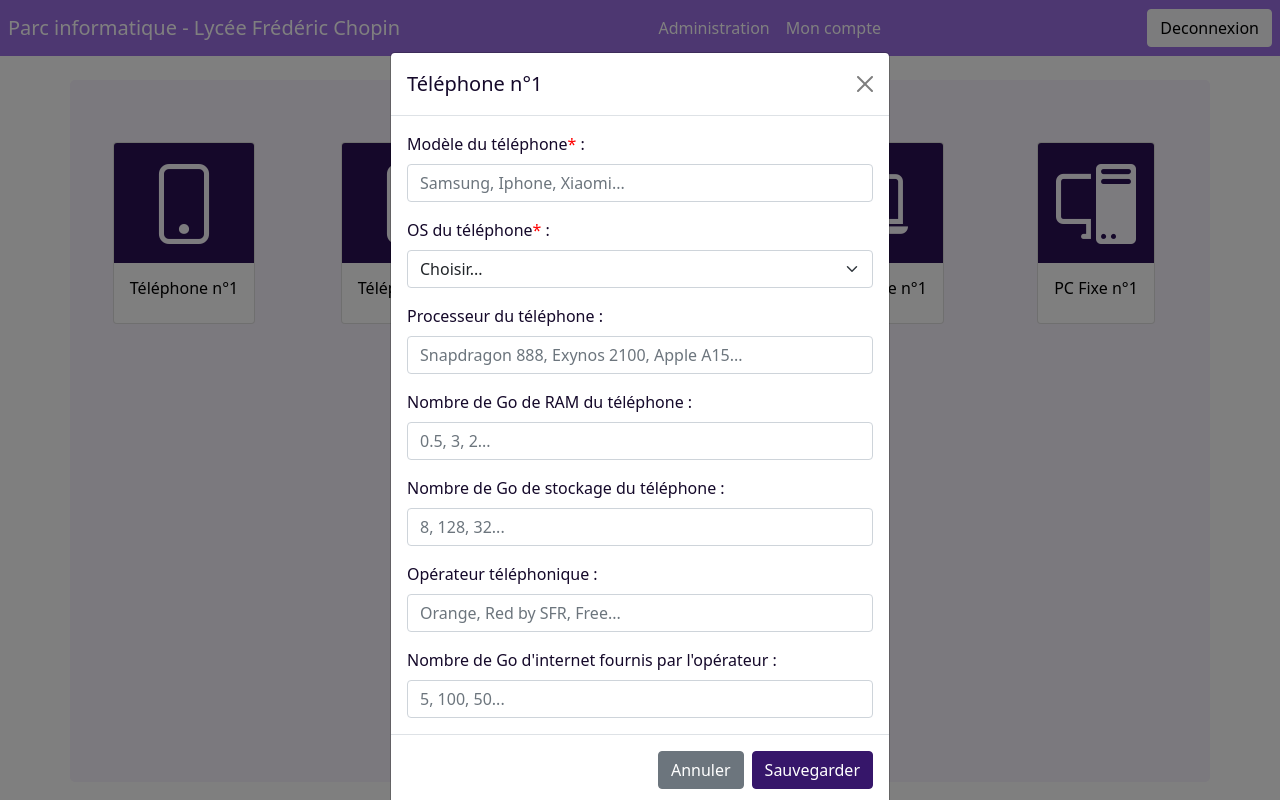
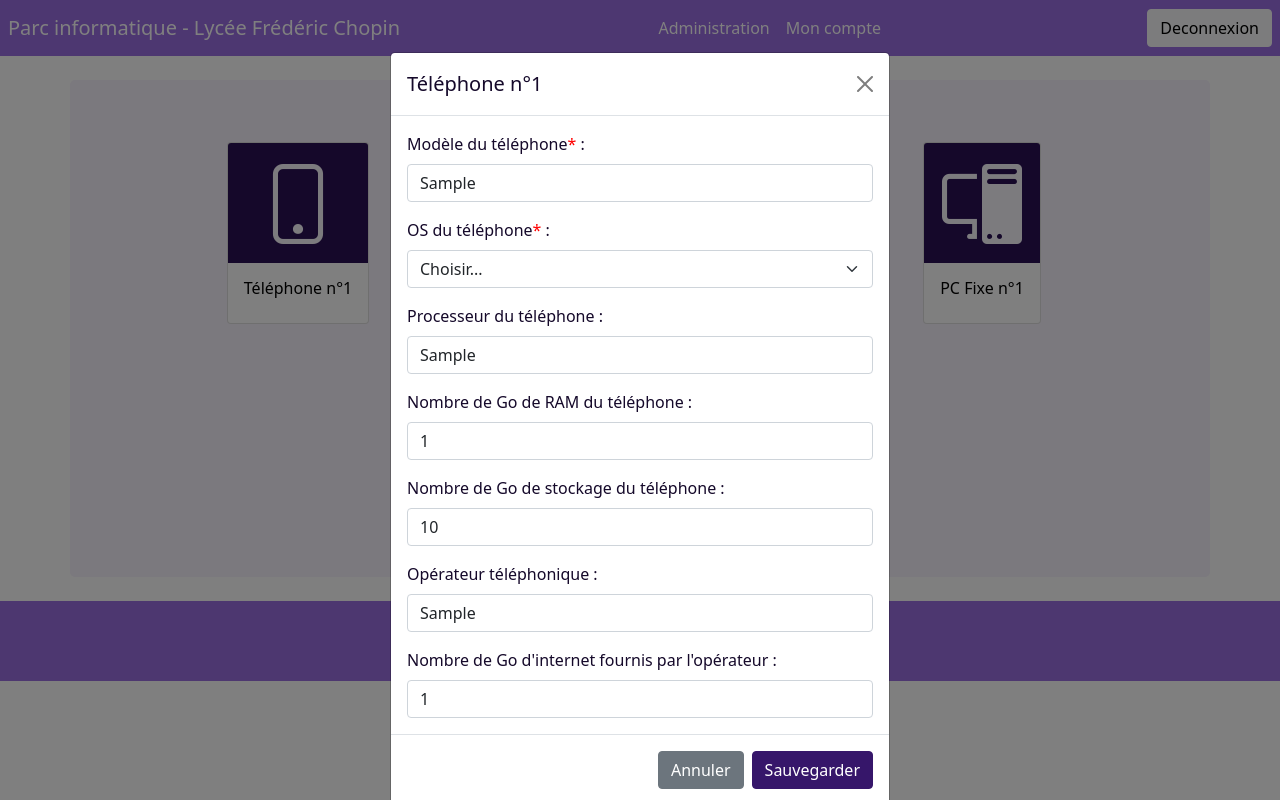
Before and after one commit to Catif/BTS-SIO2_Parc-Informatique, a PHP site: page /views/panel/equipement.php in a window 1280 px wide, after a click that opens the changed part. Run offline with PHP 8.4, Linux system fonts and the light colour scheme; a user stored in the database is signed in; tables that the repository leaves empty hold one stand-in row (values such as "Sample post"); some libraries are stand-ins or nearby versions.

Commit message:
Création d'appreil fonctionnel

```diff
--- a/assets/components/box.php
+++ b/assets/components/box.php
@@ -3,13 +3,21 @@ $icon = null;
 if(isset($type)){
     switch ($type){
         case 'portable':
-            $icon = 'phone'; break;
+            $title = 'Téléphone';
+            $icon = 'phone';
+            break;
         case 'tablette':
-            $icon = 'phone-landscape'; break;
+            $title = 'Tablette';
+            $icon = 'phone-landscape';
+            break;
         case 'ordi_portable':
-            $icon = 'laptop'; break;
+            $title = 'PC Portable';
+            $icon = 'laptop';
+            break;
         case 'ordi_fixe':
-            $icon = 'pc-display'; break;
+            $title = 'PC Fixe';
+            $icon = 'pc-display';
+            break;
         default:
             $icon = 'question'; break;
     }
@@ -40,11 +48,11 @@ if(isset($type)){
             <button type="button" class="btn-close" data-bs-dismiss="modal" aria-label="Close"></button>
         </div>
         <div class="modal-body">
+            <form method="POST" action="">
                 <?php if($type === 'portable'): ?>
-                <form method="POST" action="./">
                     <div class="form-group">
                         <label class="mb-2">Modèle du téléphone<span class="input-required">*</span> :</label>
-                        <input type="text" name="modele" placeholder="Samsung, Iphone, Xiaomi..." class="form-control" required>
+                        <input type="text" name="modele" placeholder="Samsung, Iphone, Xiaomi..." class="form-control" value="<?= $equipement['MODELE'] ?>" required>
                     </div>
                     <div class="form-group mt-3">
                         <label class="mb-2">OS du téléphone<span class="input-required">*</span> :</label>
@@ -57,32 +65,30 @@ if(isset($type)){
                     </div>
                     <div class="form-group mt-3">
                         <label class="mb-2">Processeur du téléphone :</label>
-                        <input type="text" name="cpu" placeholder="Snapdragon 888, Exynos 2100, Apple A15..." class="form-control" required>
+                        <input type="text" name="cpu" placeholder="Snapdragon 888, Exynos 2100, Apple A15..." class="form-control" value="<?= $equipement['PROCESSEUR'] ?>" required>
                     </div>
                     <div class="form-group mt-3">
                         <label class="mb-2">Nombre de Go de RAM du téléphone :</label>
-                        <input type="text" name="goRAM" placeholder="0.5, 3, 2..." class="form-control" required>
+                        <input type="text" name="goRAM" placeholder="0.5, 3, 2..." class="form-control" value="<?= $equipement['RAM'] ?>" required>
                     </div>
                     <div class="form-group mt-3">
                         <label class="mb-2">Nombre de Go de stockage du téléphone :</label>
-                        <input type="text" name="goStockage" placeholder="8, 128, 32..." class="form-control" required>
+                        <input type="text" name="goStockage" placeholder="8, 128, 32..." class="form-control" value="<?= $equipement['STOCKAGE'] ?>" required>
                     </div>
                     <div class="form-group mt-3">
                         <label class="mb-2">Opérateur téléphonique :</label>
-                        <input type="text" name="FAI" placeholder="Orange, Red by SFR, Free..." class="form-control" required>
+                        <input type="text" name="FAI" placeholder="Orange, Red by SFR, Free..." class="form-control" value="<?= $equipement['FAI'] ?>" required>
                     </div>
                     <div class="form-group mt-3">
                         <label class="mb-2">Nombre de Go d'internet fournis par l'opérateur :</label>
-                        <input type="text" name="goData" placeholder="5, 100, 50..." class="form-control" required>
+                        <input type="text" name="goData" placeholder="5, 100, 50..." class="form-control" value="<?= $equipement['DATA_GO'] ?>" required>
                     </div>
-                </form>
                 <?php endif; ?>
 
                <?php if($type === 'tablette'): ?>
-                <form method="POST" action="./">
                     <div class="form-group">
                         <label class="mb-2">Modèle de la tablette<span class="input-required">*</span> :</label>
-                        <input type="text" name="modele" placeholder="Samsung Note, Ipad, Xiaomi Mi Pad..." class="form-control" required>
+                        <input type="text" name="modele" placeholder="Samsung Note, Ipad, Xiaomi Mi Pad..." class="form-control" value="<?= $equipement['MODELE'] ?>"required>
                     </div>
                     <div class="form-group mt-3">
                         <label class="mb-2">OS de la tablette<span class="input-required">*</span> :</label>
@@ -95,33 +101,27 @@ if(isset($type)){
                     </div>
                     <div class="form-group mt-3">
                         <label class="mb-2">Processeur de la tablette :</label>
-                        <input type="text" name="cpu" placeholder="Snapdragon 888, Exynos 2100, Apple A15..." class="form-control" required>
+                        <input type="text" name="cpu" placeholder="Snapdragon 888, Exynos 2100, Apple A15..." class="form-control" value="<?= $equipement['PROCESSEUR'] ?>" required>
                     </div>
                     <div class="form-group mt-3">
                         <label class="mb-2">Nombre de Go de RAM de la tablette :</label>
-                        <input type="text" name="goRAM" placeholder="0.5, 3, 2..." class="form-control" required>
+                        <input type="text" name="goRAM" placeholder="0.5, 3, 2..." class="form-control" value="<?= $equipement['RAM'] ?>" required>
                     </div>
                     <div class="form-group mt-3">
                         <label class="mb-2">Nombre de Go de stockage de la tablette :</label>
-                        <input type="text" name="goStockage" placeholder="8, 128, 32..." class="form-control" required>
+                        <input type="text" name="goStockage" placeholder="8, 128, 32..." class="form-control" value="<?= $equipement['STOCKAGE'] ?>" required>
                     </div>
                     <div class="form-group mt-3">
                         <label class="mb-2">Opérateur téléphonique :</label>
-                        <input type="text" name="FAI" placeholder="Orange, Red by SFR, Free..." class="form-control" required>
+                        <input type="text" name="FAI" placeholder="Orange, Red by SFR, Free..." class="form-control" value="<?= $equipement['FAI'] ?>" required>
                     </div>
                     <div class="form-group mt-3">
                         <label class="mb-2">Nombre de Go d'internet fournis par l'opérateur :</label>
-                        <input type="text" name="goData" placeholder="5, 100, 50..." class="form-control" required>
+                        <input type="text" name="goData" placeholder="5, 100, 50..." class="form-control" value="<?= $equipement['DATA_GO'] ?>" required>
                     </div>
-                </form>
                 <?php endif; ?>
 
                 <?php if($type === 'ordi_portable'): ?>
-                <form method="POST" action="./">
-                    <div class="form-group">
-                        <label class="mb-2">Modèle du PC Portable<span class="input-required">*</span> :</label>
-                        <input type="text" name="modele" placeholder="Lenovo, ASUS, Huawei..." class="form-control" required>
-                    </div>
                     <div class="form-group mt-3">
                         <label class="mb-2">Ordinateur de la région :</label>
                         <select class="form-select" required>
@@ -131,7 +131,7 @@ if(isset($type)){
                     </div>
                     <div class="form-group mt-3">
                         <label class="mb-2">OS du PC Portable<span class="input-required">*</span> :</label>
-                        <select class="form-select" required>
+                        <select class="form-select" value="<?= $equipement['OS'] ?>" required>
                             <option selected>Choisir...</option>
                             <option value="Android">Mac</option>
                             <option value="iOS">Windows</option>
@@ -141,25 +141,23 @@ if(isset($type)){
                     </div>
                     <div class="form-group mt-3">
                         <label class="mb-2">Processeur du PC Portable :</label>
-                        <input type="text" name="cpu" placeholder="Intel i7-10900, Apple M1 Pro, AMD-5600X..." class="form-control" required>
+                        <input type="text" name="cpu" placeholder="Intel i7-10900, Apple M1 Pro, AMD-5600X..." class="form-control" value="<?= $equipement['PROCESSEUR'] ?>" required>
                     </div>
                     <div class="form-group mt-3">
                         <label class="mb-2">Carte graphique du PC Portable :</label>
-                        <input type="text" name="gpu" placeholder="NVIDIA GTX 3080, AMD 6700XT..." class="form-control" required>
+                        <input type="text" name="gpu" placeholder="NVIDIA GTX 3080, AMD 6700XT..." class="form-control" value="<?= $equipement['CARTE_GRAPHIQUE'] ?>" required>
                     </div>
                     <div class="form-group mt-3">
                         <label class="mb-2">Nombre de Go de RAM du PC Portable :</label>
-                        <input type="text" name="goRAM" placeholder="4, 16, 8..." class="form-control" required>
+                        <input type="text" name="goRAM" placeholder="4, 16, 8..." class="form-control" value="<?= $equipement['RAM'] ?>" required>
                     </div>
                     <div class="form-group mt-3">
                         <label class="mb-2">Nombre de Go de stockage du PC Portable :</label>
-                        <input type="text" name="goStockage" placeholder="128, 512, 256..." class="form-control" required>
+                        <input type="text" name="goStockage" placeholder="128, 512, 256..." class="form-control" value="<?= $equipement['STOCKAGE'] ?>" required>
                     </div>
-                </form>
                 <?php endif; ?>
 
                 <?php if($type === 'ordi_fixe'): ?>
-                <form method="POST" action="./">
                     <div class="form-group">
                         <label class="mb-2">OS du PC Fixe<span class="input-required">*</span> :</label>
                         <select class="form-select" required>
@@ -172,22 +170,22 @@ if(isset($type)){
                     </div>
                     <div class="form-group mt-3">
                         <label class="mb-2">Processeur du PC Fixe :</label>
-                        <input type="text" name="cpu" placeholder="Intel i7-10900, Apple M1 Pro, AMD-5600X..." class="form-control" required>
+                        <input type="text" name="cpu" placeholder="Intel i7-10900, Apple M1 Pro, AMD-5600X..." class="form-control" value="<?= $equipement['PROCESSEUR'] ?>" required>
                     </div>
                     <div class="form-group mt-3">
                         <label class="mb-2">Carte graphique du PC Fixe :</label>
-                        <input type="text" name="gpu" placeholder="NVIDIA GTX 3080, AMD 6700XT..." class="form-control" required>
+                        <input type="text" name="gpu" placeholder="NVIDIA GTX 3080, AMD 6700XT..." class="form-control" value="<?= $equipement['CARTE_GRAPHIQUE'] ?>" required>
                     </div>
                     <div class="form-group mt-3">
                         <label class="mb-2">Nombre de Go de RAM du PC Fixe :</label>
-                        <input type="text" name="goRAM" placeholder="4, 16, 8..." class="form-control" required>
+                        <input type="text" name="goRAM" placeholder="4, 16, 8..." class="form-control" value="<?= $equipement['RAM'] ?>" required>
                     </div>
                     <div class="form-group mt-3">
                         <label class="mb-2">Nombre de Go de stockage du PC Fixe :</label>
-                        <input type="text" name="goStockage" placeholder="128, 512, 256..." class="form-control" required>
+                        <input type="text" name="goStockage" placeholder="128, 512, 256..." class="form-control" value="<?= $equipement['STOCKAGE'] ?>" required>
                     </div>
+                <?php endif; ?>
             </form>
-            <?php endif; ?>
       </div>
       <div class="modal-footer">
         <button type="button" class="btn btn-secondary" data-bs-dismiss="modal">Annuler</button>
--- a/assets/function.php
+++ b/assets/function.php
@@ -1,5 +1,6 @@
 <?php
 
-function create_box(string $title, string $type, int $id){
+function create_box(array $equipement, string $type, int $id){
+    $id++;
     require __DIR__ . '/components/box.php';
 }
--- a/config.php
+++ b/config.php
@@ -20,7 +20,7 @@ $db_pswd = '';
 $db_parameter = [
     PDO::MYSQL_ATTR_INIT_COMMAND => "SET NAMES UTF8",
     PDO::ATTR_ERRMODE => PDO::ERRMODE_EXCEPTION,
-    PDO::ATTR_DEFAULT_FETCH_MODE, PDO::FETCH_OBJ
+    PDO::ATTR_DEFAULT_FETCH_MODE, PDO::FETCH_ASSOC
 ];
 
 $db = new Database($db_host, $db_name, $db_user, $db_pswd, $db_parameter);
--- a/views/panel/equipement.php
+++ b/views/panel/equipement.php
@@ -14,6 +14,17 @@ if($_SESSION['role'] === 'visitor'){
     die();
 }
 
+
+
+
+
+
+
+
+
+
+
+
 /* ======================================================================
                         CREATION DES EQUIPEMENTS
 ====================================================================== */
@@ -22,13 +33,13 @@ if(isset($_POST['locate']) and $_POST['locate'] === 'add_equipement.php'){
         $sql = $db->query("INSERT INTO portable (ID_UTILISATEUR, MODELE, OS, PROCESSEUR, RAM, STOCKAGE, FAI, DATA_GO)
         VALUES (:id_utilisateur, :modele, :os, :processeur, :ram, :stockage, :fai, :data_go)",[
             ':id_utilisateur' => $_SESSION['id_utilisateur'],
-            ':modele' => isset($_POST['modele']) ? null : $_POST['modele'],
-            ':os' => isset($_POST['os']) ? null : $_POST['os'],
-            ':processeur' => isset($_POST['cpu']) ? null : $_POST['cpu'],
-            ':ram' => (int)isset($_POST['goRAM']) ? null : $_POST['goRAM'],
-            ':stockage' => (int)isset($_POST['goStockage']) ? null : $_POST['goStockage'],
-            ':fai' => isset($_POST['FAI']) ? null : $_POST['FAI'],
-            ':data_go' => (float)isset($_POST['goData']) ? null : $_POST['goData'],
+            ':modele' => isset($_POST['modele']) ? $_POST['modele'] : null,
+            ':os' => isset($_POST['os']) ? $_POST['os'] : null,
+            ':processeur' => isset($_POST['cpu']) ? $_POST['cpu'] : null,
+            ':ram' => (int)isset($_POST['goRAM']) ? $_POST['goRAM'] : null,
+            ':stockage' => (int)isset($_POST['goStockage']) ? $_POST['goStockage'] : null,
+            ':fai' => isset($_POST['FAI']) ? $_POST['FAI'] : null,
+            ':data_go' => (float)isset($_POST['goData']) ? $_POST['goData'] : null,
         ]);
     }
 
@@ -36,13 +47,13 @@ if(isset($_POST['locate']) and $_POST['locate'] === 'add_equipement.php'){
         $sql = $db->query("INSERT INTO tablette (ID_UTILISATEUR, MODELE, OS, PROCESSEUR, RAM, STOCKAGE, FAI, DATA_GO)
         VALUES (:id_utilisateur, :modele, :os, :processeur, :ram, :stockage, :fai, :data_go)",[
             ':id_utilisateur' => $_SESSION['id_utilisateur'],
-            ':modele' => isset($_POST['modele']) ? null : $_POST['modele'],
-            ':os' => isset($_POST['os']) ? null : $_POST['os'],
-            ':processeur' => isset($_POST['cpu']) ? null : $_POST['cpu'],
-            ':ram' => (int)isset($_POST['goRAM']) ? null : $_POST['goRAM'],
-            ':stockage' => (int)isset($_POST['goStockage']) ? null : $_POST['goStockage'],
-            ':fai' => isset($_POST['FAI']) ? null : $_POST['FAI'],
-            ':data_go' => (float)isset($_POST['goData']) ? null : $_POST['goData'],
+            ':modele' => isset($_POST['modele']) ? $_POST['modele'] : null,
+            ':os' => isset($_POST['os']) ? $_POST['os'] : null,
+            ':processeur' => isset($_POST['cpu']) ? $_POST['cpu'] : null,
+            ':ram' => (int)isset($_POST['goRAM']) ? $_POST['goRAM'] : null,
+            ':stockage' => (int)isset($_POST['goStockage']) ? $_POST['goStockage'] : null,
+            ':fai' => isset($_POST['FAI']) ? $_POST['FAI'] : null,
+            ':data_go' => (float)isset($_POST['goData']) ? $_POST['goData'] : null,
         ]);
     }
 
@@ -50,12 +61,12 @@ if(isset($_POST['locate']) and $_POST['locate'] === 'add_equipement.php'){
         $sql = $db->query("INSERT INTO ordi_portable (ID_UTILISATEUR, REGION, OS, PROCESSEUR, CARTE_GRAPHIQUE, RAM, STOCKAGE)
         VALUES (:id_utilisateur, :region, :os, :processeur, :carte_graphique, :ram, :stockage)",[
             ':id_utilisateur' => $_SESSION['id_utilisateur'],
-            ':region' => isset($_POST['region']) ? 0 : $_POST['region'],
-            ':os' => isset($_POST['os']) ? null : $_POST['os'],
-            ':processeur' => isset($_POST['cpu']) ? null : $_POST['cpu'],
-            ':carte_graphique' => isset($_POST['gpu']) ? null : $_POST['gpu'],
-            ':ram' => (int)isset($_POST['goRAM']) ? null : $_POST['goRAM'],
-            ':stockage' => (int)isset($_POST['goStockage']) ? null : $_POST['goStockage']
+            ':region' => isset($_POST['region']) ? $_POST['region'] : 0,
+            ':os' => isset($_POST['os']) ? $_POST['os'] : null,
+            ':processeur' => isset($_POST['cpu']) ? $_POST['cpu'] : null,
+            ':carte_graphique' => isset($_POST['gpu']) ? $_POST['gpu'] : null,
+            ':ram' => (int)isset($_POST['goRAM']) ? $_POST['goRAM'] : null,
+            ':stockage' => (int)isset($_POST['goStockage']) ? $_POST['goStockage'] : null
         ]);
     }
 
@@ -63,14 +74,49 @@ if(isset($_POST['locate']) and $_POST['locate'] === 'add_equipement.php'){
         $sql = $db->query("INSERT INTO ordi_fixe (ID_UTILISATEUR, OS, PROCESSEUR, CARTE_GRAPHIQUE, RAM, STOCKAGE)
         VALUES (:id_utilisateur, :os, :processeur, :carte_graphique, :ram, :stockage)",[
             ':id_utilisateur' => $_SESSION['id_utilisateur'],
-            ':os' => isset($_POST['os']) ? null : $_POST['os'],
-            ':processeur' => isset($_POST['cpu']) ? null : $_POST['cpu'],
-            ':carte_graphique' => isset($_POST['gpu']) ? null : $_POST['gpu'],
-            ':ram' => (int)isset($_POST['goRAM']) ? null : $_POST['goRAM'],
-            ':stockage' => (int)isset($_POST['goStockage']) ? null : $_POST['goStockage']
+            ':os' => isset($_POST['os']) ? $_POST['os'] : null,
+            ':processeur' => isset($_POST['cpu']) ? $_POST['cpu'] : null,
+            ':carte_graphique' => isset($_POST['gpu']) ? $_POST['gpu'] : null,
+            ':ram' => (int)isset($_POST['goRAM']) ? $_POST['goRAM'] : null,
+            ':stockage' => (int)isset($_POST['goStockage']) ? $_POST['goStockage'] : null
         ]);
     }
 }
+
+
+
+
+
+
+
+
+
+
+
+
+
+
+
+/* ======================================================================
+            CREATION DES TABLEAUX DES EQUIPEMENTS POSSEDE
+====================================================================== */
+$equipements_user = [];
+$list_equipement = ['portable', 'tablette', 'ordi_portable', 'ordi_fixe'];
+foreach($list_equipement as $equipement){
+    $query = $db->query("SELECT * FROM $equipement WHERE id_utilisateur = :id", [
+        ":id" => $_SESSION['id_utilisateur']
+    ]);
+    $equipements_user[$equipement] = $query->fetchAll();
+}
+
+
+
+
+
+
+
+
+
 
 
 
@@ -84,12 +130,11 @@ if(isset($_POST['locate']) and $_POST['locate'] === 'add_equipement.php'){
 
     <div class="row row-cols-1 row-cols-md-3 row-cols-lg-5 row-cols-xlg-6 g-4 d-flex justify-content-center">
         <?php
-            create_box('Téléphone','portable', 1);
-            create_box('Téléphone','portable', 2);
-            create_box('Tablette','tablette', 1);
-            create_box('PC Portable','ordi_portable', 1);
-            create_box('PC Fixe','ordi_fixe', 1);
-            create_box('PC Fixe','ordi_fixe', 2);
+            foreach($equipements_user as $type_equipement => $equipements){
+                foreach($equipements as $k => $equipement){
+                    create_box($equipement, $type_equipement, $k);
+                }
+            }
         ?>
     </div>
     <div class="d-flex justify-content-center mt-5 ">
```
Also changed, not shown: views/panel/add_equipement.php (+4 -4 lines). Lines whose indentation alone changed are shown as unchanged.
